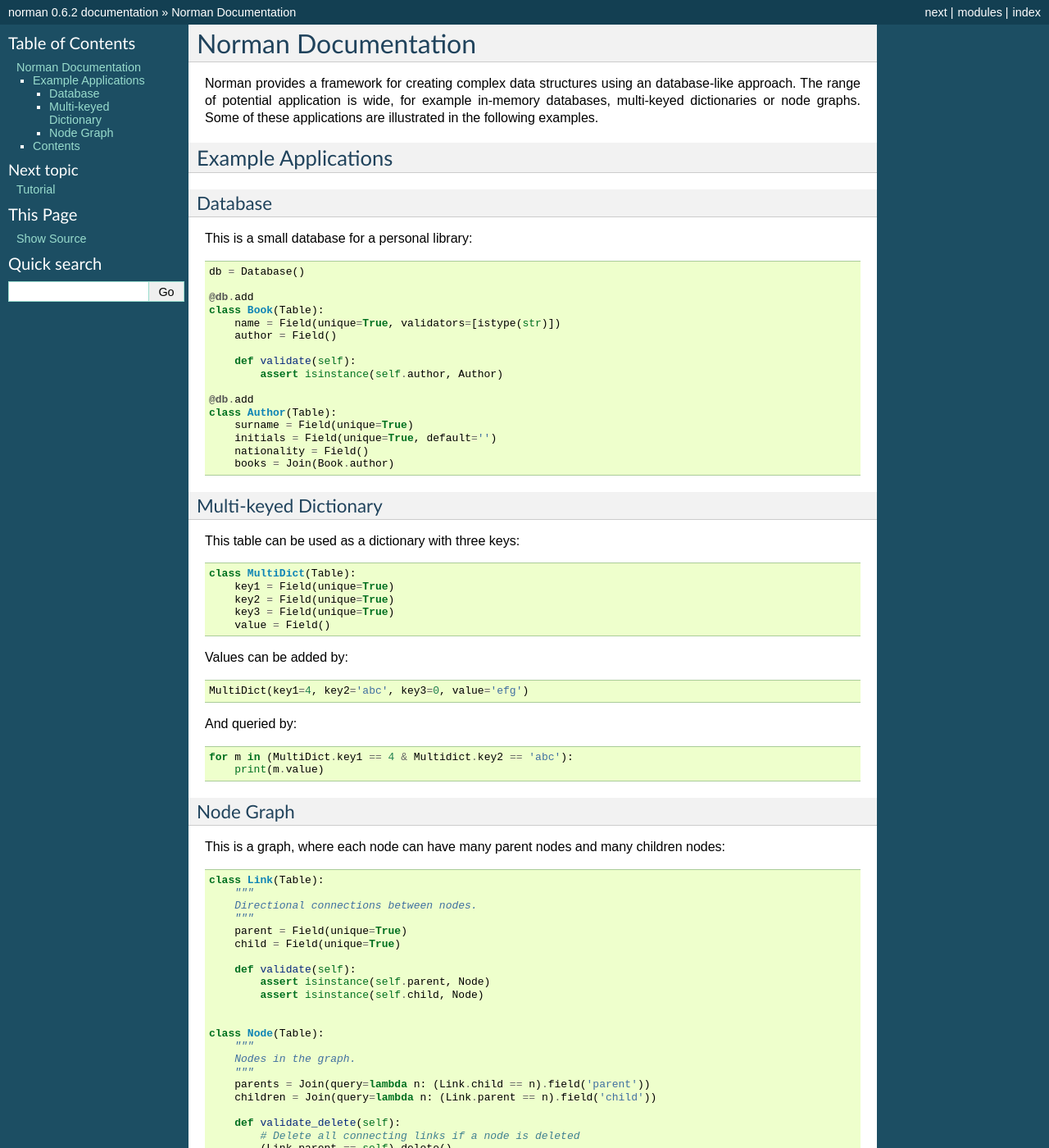
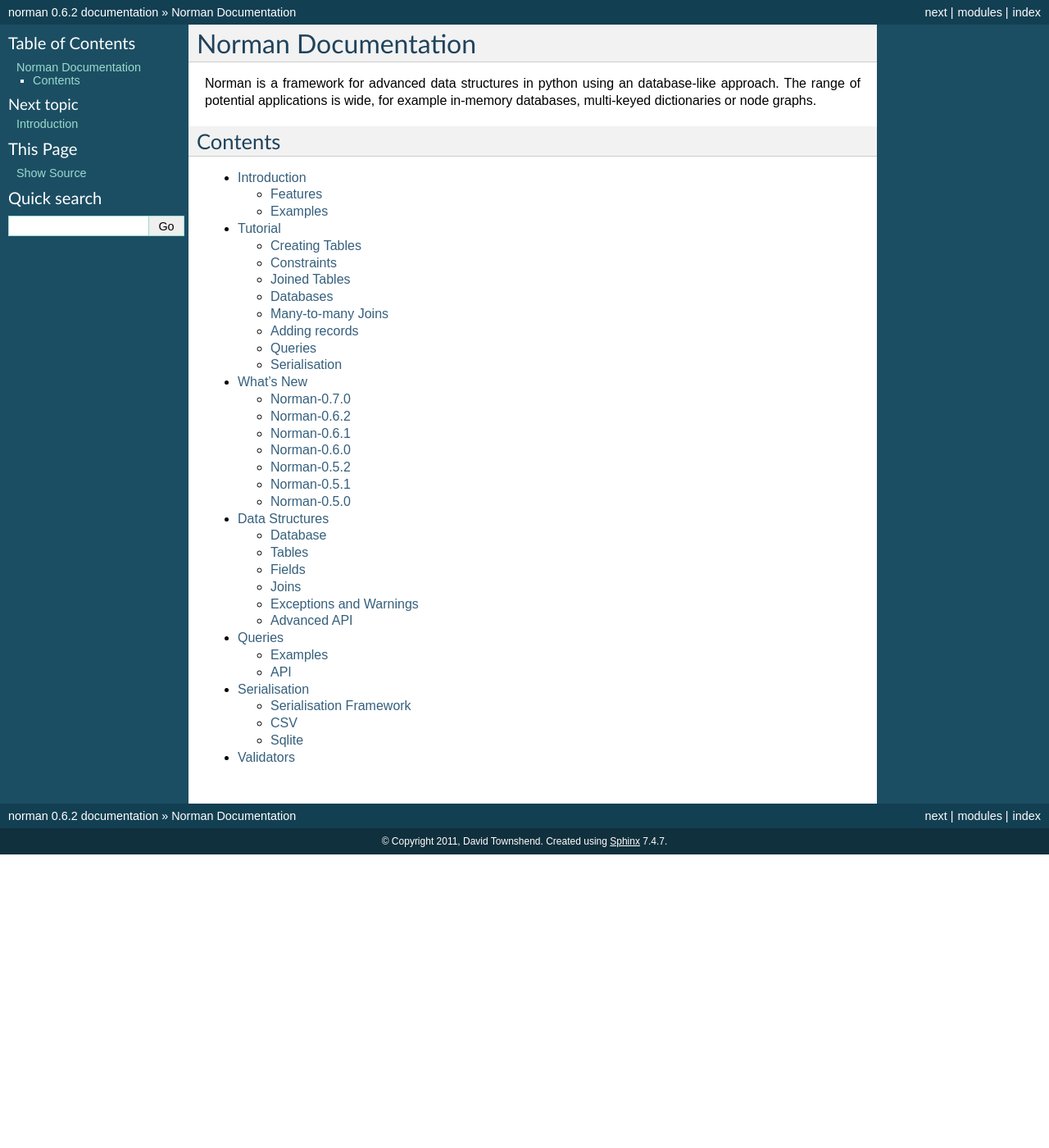
Before and after one commit to aquavitae/norman, a Sphinx documentation site: the page built from doc/source/index.rst, in a window 1280 px wide and 1400 px high. Shown: the whole window at 82% size. Built offline with Sphinx 7.4.7, drawn with Linux system fonts in a browser that asks for light colours; some of the changed text lies outside the part shown.

Commit message:
Lots of documentation updated

```diff
--- a/doc/source/index.rst
+++ b/doc/source/index.rst
@@ -8,89 +8,9 @@
 Norman Documentation
 ====================
 
-Norman provides a framework for creating complex data structures using
-an database-like approach.  The range of potential application is wide,
+Norman is a framework for advanced data structures in python using
+an database-like approach.  The range of potential applications is wide,
 for example in-memory databases, multi-keyed dictionaries or node graphs.
-Some of these applications are illustrated in the following examples.
-
-
-Example Applications
---------------------
-
-Database
-^^^^^^^^
-
-This is a small database for a personal library::
-
-    db = Database()
-
-    @db.add
-    class Book(Table):
-        name = Field(unique=True, validators=[istype(str)])
-        author = Field()
-
-        def validate(self):
-            assert isinstance(self.author, Author)
-
-    @db.add
-    class Author(Table):
-        surname = Field(unique=True)
-        initials = Field(unique=True, default='')
-        nationality = Field()
-        books = Join(Book.author)
-
-
-Multi-keyed Dictionary
-^^^^^^^^^^^^^^^^^^^^^^
-
-This table can be used as a dictionary with three keys::
-
-    class MultiDict(Table):
-        key1 = Field(unique=True)
-        key2 = Field(unique=True)
-        key3 = Field(unique=True)
-        value = Field()
-
-Values can be added by::
-
-    MultiDict(key1=4, key2='abc', key3=0, value='efg')
-
-And queried by::
-
-    for m in (MultiDict.key1 == 4 & Multidict.key2 == 'abc'):
-        print(m.value)
-
-
-Node Graph
-^^^^^^^^^^
-
-This is a graph, where each node can have many parent nodes and many
-children nodes::
-
-    class Link(Table):
-        """
-        Directional connections between nodes.
-        """
-        parent = Field(unique=True)
-        child = Field(unique=True)
-
-        def validate(self):
-            assert isinstance(self.parent, Node)
-            assert isinstance(self.child, Node)
-
-
-    class Node(Table):
-        """
-        Nodes in the graph.
-        """
-        parents = Join(query=lambda n: (Link.child == n).field('parent'))
-        children = Join(query=lambda n: (Link.parent == n).field('child'))
-
-        def validate_delete(self):
-            # Delete all connecting links if a node is deleted
-            (Link.parent == self).delete()
-            (Link.child == self).delete()
-
 
 Contents
 --------
@@ -98,6 +18,7 @@ Contents
 .. toctree::
     :maxdepth: 2
 
+    introduction
     tutorial
     changes
     data
```
Also changed, not shown: doc/source/data.rst (+84 -56 lines), doc/source/introduction.rst (added, +146 -0 lines), doc/source/queries.rst (+5 -6 lines), 4 other files.
